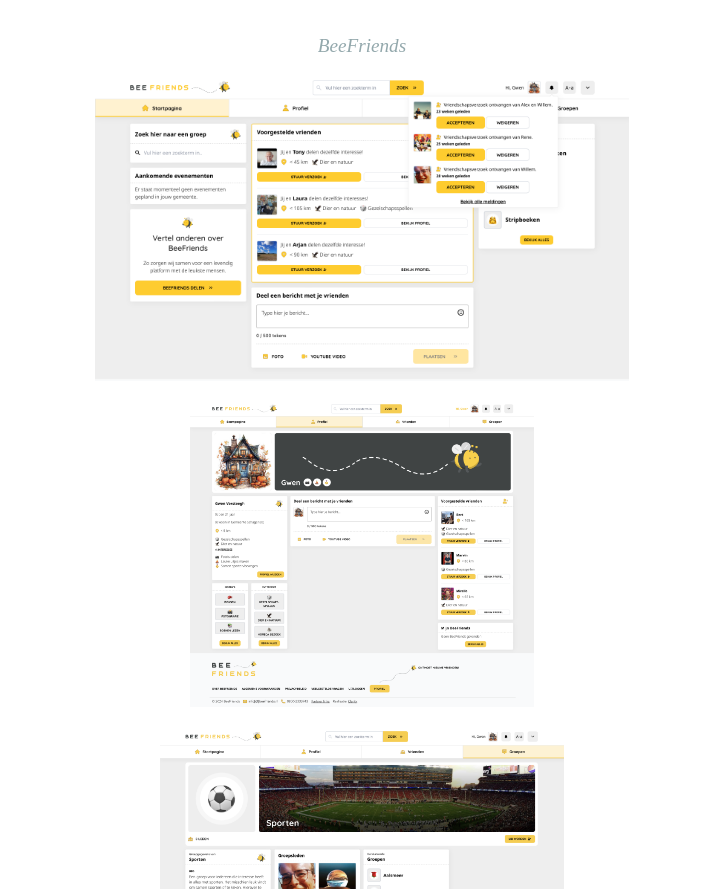
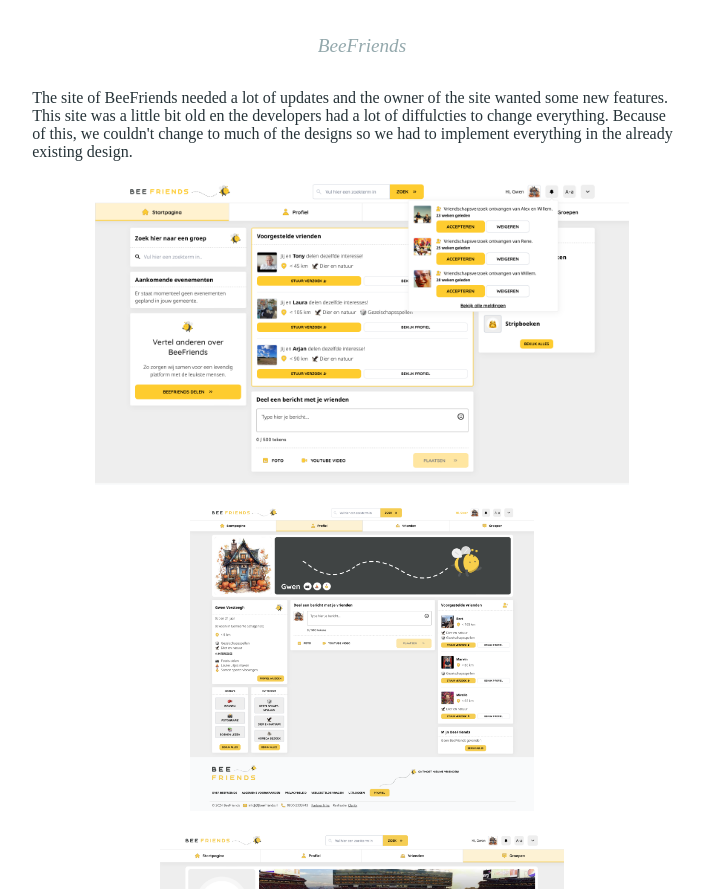
Before and after one commit to gwenversteegh/Portfoliogwen, a plain HTML site: page index.html in a window 1280 px wide. Shown: the part 1383-2272 px from the top of the page, without its empty margins (79-782 px from the left). Drawn offline with Linux system fonts and the light colour scheme.

Commit message:
Update index.html

```diff
--- a/index.html
+++ b/index.html
@@ -45,6 +45,9 @@
              </div>
 
             <h3> BeeFriends </h3>
+            <p> The site of BeeFriends needed a lot of updates and the owner of the site wanted some new features. This site was a little bit old en the developers had a lot of diffulcties to change
+                everything. Because of this, we couldn't change to much of the designs so we had to implement everything in the already existing design.
+            </p>
              <div class="friends-container">
                 <img loading="lazy" class="friends" src="images/friends1.jpg" alt="friends1">
                 <img loading="lazy" class="friends" src="images/friends2.jpg" alt="friends2">
```
